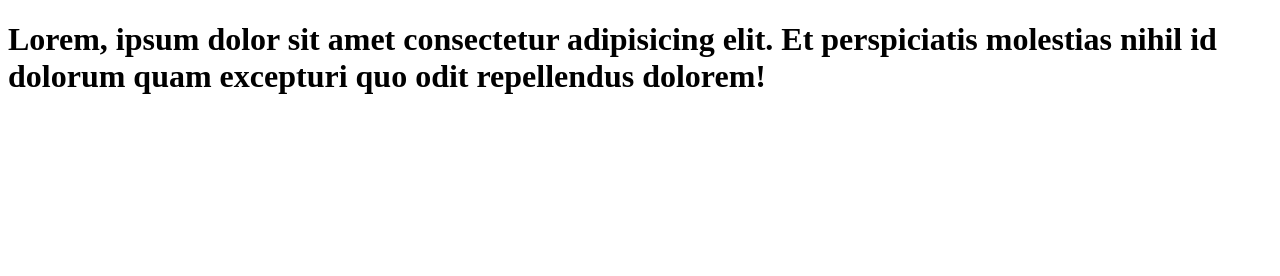
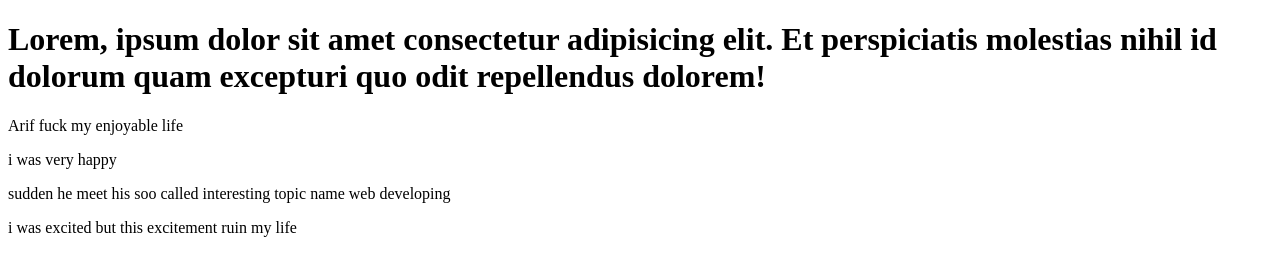
Before and after one commit to ABM-FAHIM/my-fourth-repo, a plain HTML site: page index.html in a window 1280 px wide. Drawn offline with Linux system fonts and the light colour scheme.

Commit message:
p tag added

```diff
--- a/index.html
+++ b/index.html
@@ -8,5 +8,9 @@
 </head>
 <body>
     <h1>Lorem, ipsum dolor sit amet consectetur adipisicing elit. Et perspiciatis molestias nihil id dolorum quam excepturi quo odit repellendus dolorem!</h1>
+    <p>Arif fuck my enjoyable life</p>
+    <p>i was very happy</p>
+    <p>sudden he meet his soo called interesting topic name web developing</p>
+    <p>i was excited but this excitement ruin my life</p>
 </body>
 </html>
```
